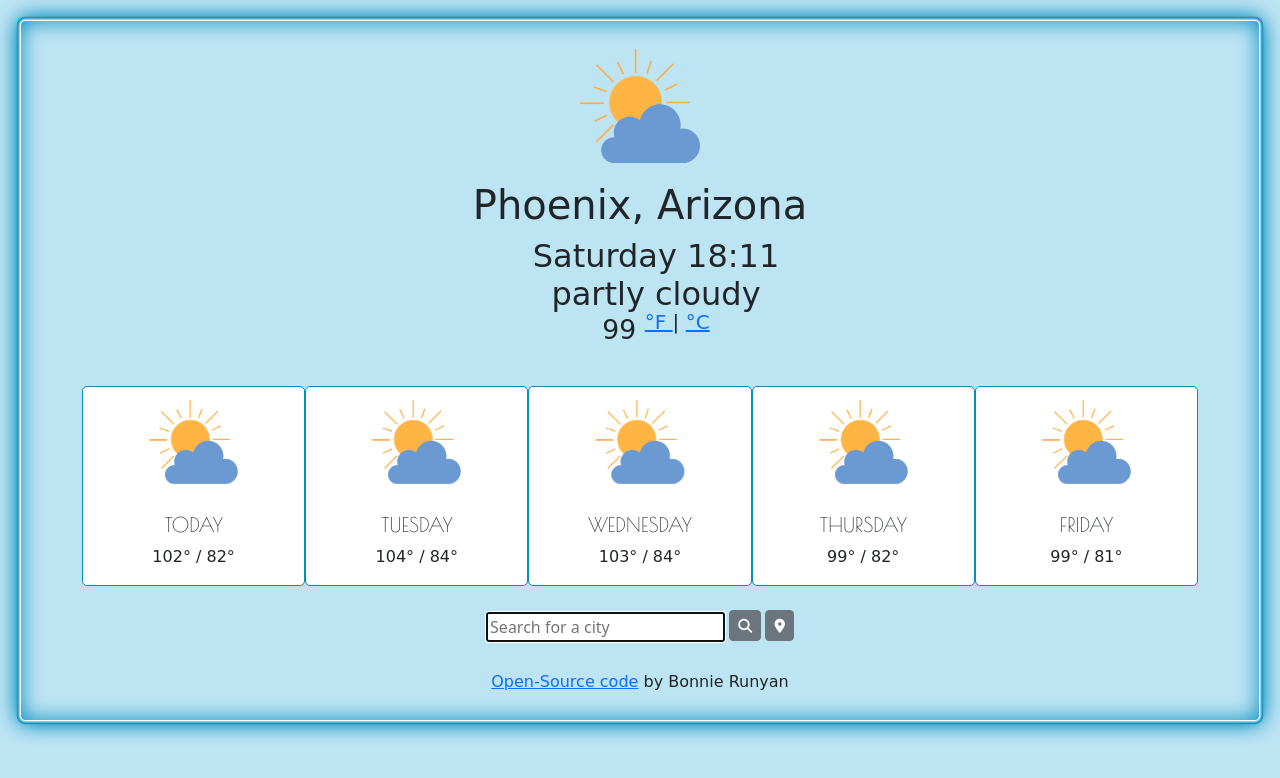
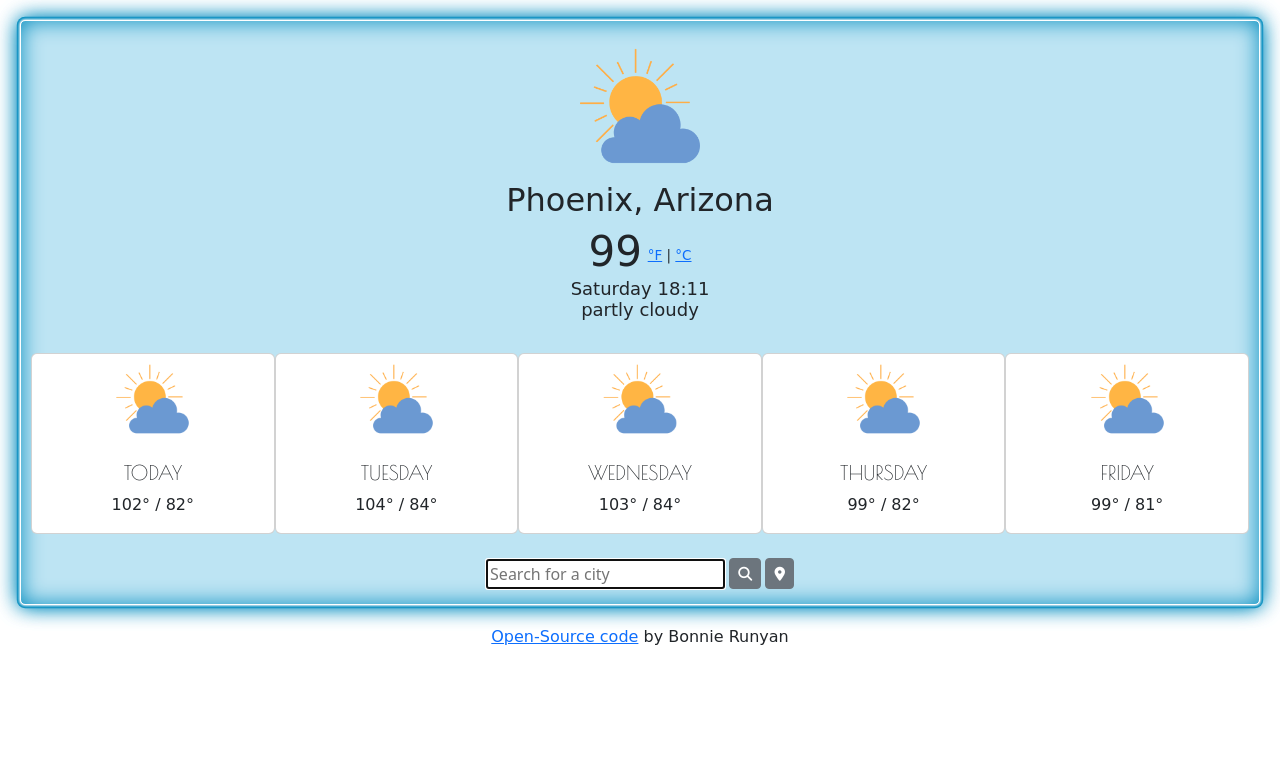
Before and after one commit to BonnieJeanAZ/Weather-App, a plain HTML site: page index.html in a window 1280 px wide. Drawn offline with nearby package versions, Linux system fonts and the light colour scheme; a web font is replaced by a local one.

Commit message:
Updated HTML & CSS layout/styling

```diff
--- a/index.html
+++ b/index.html
@@ -27,25 +27,33 @@
     <script src="https://unpkg.com/axios/dist/axios.min.js"></script>
   </head>
   <body>
+    <div class="main">
     <div class="container">
-      <header>
+      <div class="header">
         <img
           src="./src/images/partly-cloudy.png"
           class="header-image"
           alt="header-image"
         />
-      </header>
+
         <h1>Phoenix, Arizona</h1>
-      <h2>
+        <h3>
+          <div class="unit" id="temp">
+            <span class="changeTemp">99</span>
+            <span
+              ><sup>
+                <a href="#" id="fahrenheit-link">°F</a> |
+                <a href="#" id="celcius-link">°C</a>
+              </sup></span
+            >
+
           <ul>
             <li id="date"></li>
             <li id="describe">partly cloudy</li>
-          <li class="unit" id="temp"><span class="changeTemp">99</span>
-            <span><sup>
-            <a href = "#" id=fahrenheit-link> °F </a> |
-            <a href = "#" id=celcius-link> °C </a>
-          </sup></span></li>
-      </h2>
+          </ul>
+        </h3>
+        </div>
+      </div>
       <br />
       <div class="row g-0">
         <div class="col-md">
@@ -114,23 +122,39 @@
           </div>
         </div>
       </div>
-    </div>
     <br />
     <form id="search-city">
-      <input type="text" placeholder="Search for a city" autocomplete="off" autofocus="on" id="search-text-input"/>
-        <button type="submit" value = "search" class="btn btn-secondary btn-sm">
+      <input
+        type="text"
+        placeholder="Search for a city"
+        autocomplete="off"
+        autofocus="on"
+        id="search-text-input"
+      />
+      <button type="submit" value="search" class="btn btn-secondary btn-sm">
         <i class="fas fa-search"></i>
       </button>
-        <button id="location" type="submit" value = "locate" class="btn btn-secondary btn-sm">
+      <button
+        id="location"
+        type="submit"
+        value="locate"
+        class="btn btn-secondary btn-sm"
+      >
         <i class="fa-solid fa-location-dot"></i>
       </button>
     </form>
 
     <script src="src/index.js"></script>
+
+    </div>
+  <footer>
+    <p>
+      <a href="https://github.com/BonnieJeanAZ/Weather-App">
+        Open-Source code</a
+      >
+      by Bonnie Runyan
+    </p>
+  </footer>
   </body>
-  <br />
-  <footer><p>
-    <a href="https://github.com/BonnieJeanAZ/Weather-App">
-    Open-Source code</a>
-      by Bonnie Runyan</p></footer>
+
 </html>
--- a/src/style.css
+++ b/src/style.css
@@ -1,4 +1,4 @@
-body {
+.main {
   background-color: rgb(189, 228, 243);
   border-style: solid;
   border-color: #fff;
@@ -10,11 +10,16 @@ body {
     0 0 0 0.2rem #038dbf, 0 0 1.3rem #038dbf, inset 0 0 1.3rem #038dbf;
 }
 
-H1,
-H2 {
+H1 {
   font-family: "BhuTuka Expanded One", cursive;
-  display: block;
+  font-size: xx-large;
+  display: inline block;
   margin: 50 auto;
+  text-align: center;
+}
+H3 {
+  font-family: "BhuTuka Expanded One", cursive;
+  font-size: large;
   text-align: center;
 }
 
@@ -27,6 +32,13 @@ h5 {
 
 ul {
   list-style: none;
+  margin: 0 auto;
+  padding-left: 0;
+}
+
+li {
+  text-align: center;
+  display: block;
 }
 
 p {
@@ -37,22 +49,45 @@ p {
 img {
   object-fit: cover;
   aspect-ratio: 2/1;
+  align-self: center;
 }
 
 .no-gutters {
   margin-right: 0;
   margin-left: 0;
 }
-
-.card {
+.card.col-md {
   border-style: solid;
   border-color: #038dbf;
   border-width: 1px;
   border-radius: 5px;
+  align-items: center;
+  display: block;
 }
 
+.card.col-sm {
+  border-style: solid;
+  border-color: #038dbf;
+  border-width: 1px;
+  border-radius: 5px;
+  align-items: center;
+  max-width: 45%;
+  display: block;
+}
+.row {
+  align-items: center;
+  text-align: center;
+}
 .col-sm {
   max-block-size: 10%;
+  align-items: center;
+}
+.col-md {
+  max-block-size: 10%;
+  align-items: center;
+}
+.card-img-top {
+  width: 75%;
 }
 
 form {
@@ -84,8 +119,9 @@ form {
   max-width: 300px;
 }
 
-.unit {
-  font-size: smaller;
+.changeTemp {
+  font-size: 42px;
+  display: inline-block;
 }
 .btn {
   margin-bottom: 5px;
```
Lines whose indentation alone changed are shown as unchanged.
